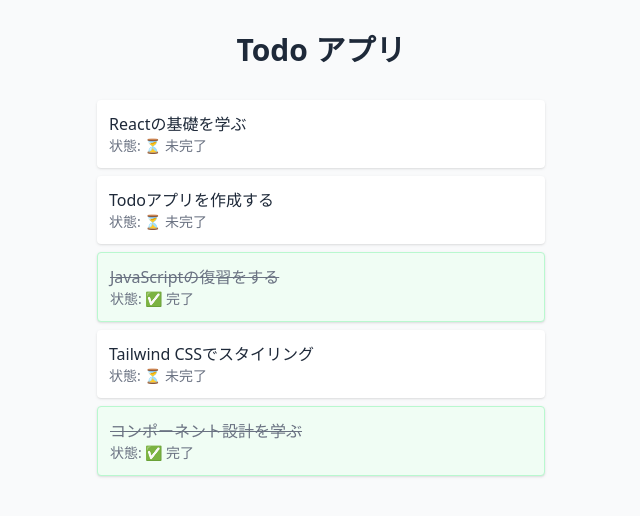
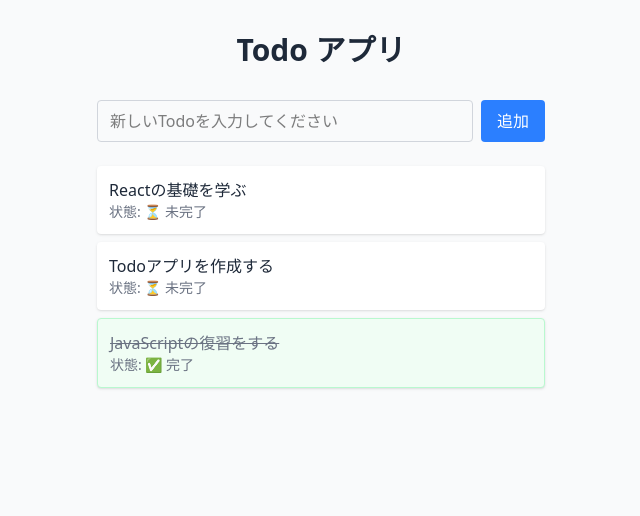
Before and after one commit to 1noseA/react-todo2, a React (Vite) app: page / in a window 1280 px wide. Shown: the top 516 px of the page, without its empty margins (319-959 px from the left). Built offline with nearby package versions, Linux system fonts and the light colour scheme.

Commit message:
入力フォームを追加

```diff
--- a/src/App.jsx
+++ b/src/App.jsx
@@ -1,7 +1,9 @@
+import { useState } from 'react';
 import TodoList from './TodoList';
+import TodoForm from './TodoForm';
 
 function App() {
-  const todos = [
+  const [todos, setTodos] = useState([
     {
       id: 1,
       text: "Reactの基礎を学ぶ",
@@ -16,18 +18,8 @@
       id: 3,
       text: "JavaScriptの復習をする",
       completed: true
-    },
-    {
-      id: 4,
-      text: "Tailwind CSSでスタイリング",
-      completed: false
-    },
-    {
-      id: 5,
-      text: "コンポーネント設計を学ぶ",
-      completed: true
     }
-  ];
+  ]);
 
   return (
     <div className="min-h-screen bg-gray-50 py-8">
@@ -36,6 +28,8 @@
           Todo アプリ
         </h1>
 
+        <TodoForm />
+
         <TodoList todos={todos} />
       </div>
     </div>
--- /dev/null
+++ b/src/TodoForm.jsx
@@ -0,0 +1,27 @@
+import { useState } from 'react';
+
+function TodoForm() {
+  const [inputValue, setInputValue] = useState('');
+
+  return (
+    <div className="mb-6">
+      <form className="flex gap-2">
+        <input
+          type="text"
+          value={inputValue}
+          onChange={(e) => setInputValue(e.target.value)}
+          placeholder="新しいTodoを入力してください"
+          className="flex-1 px-3 py-2 border border-gray-300 rounded focus:outline-none focus:border-blue-500"
+        />
+        <button
+          type="submit"
+          className="px-4 py-2 bg-blue-500 text-white rounded hover:bg-blue-600 focus:outline-none"
+        >
+          追加
+        </button>
+      </form>
+    </div>
+  )
+}
+
+export default TodoForm;
```
